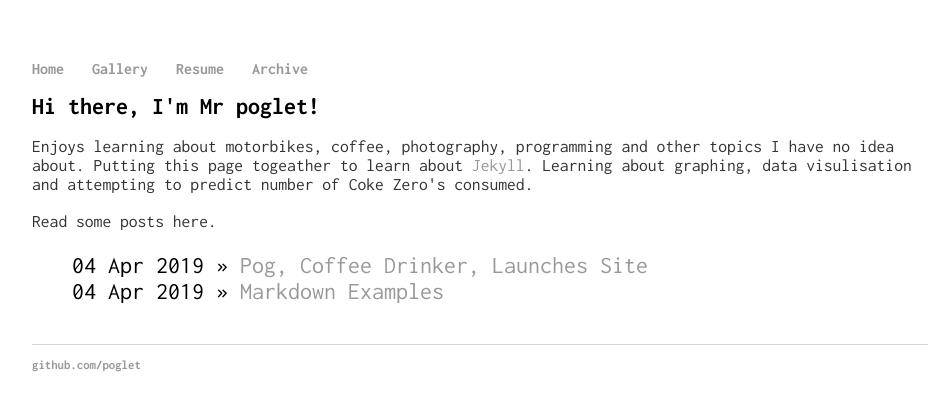
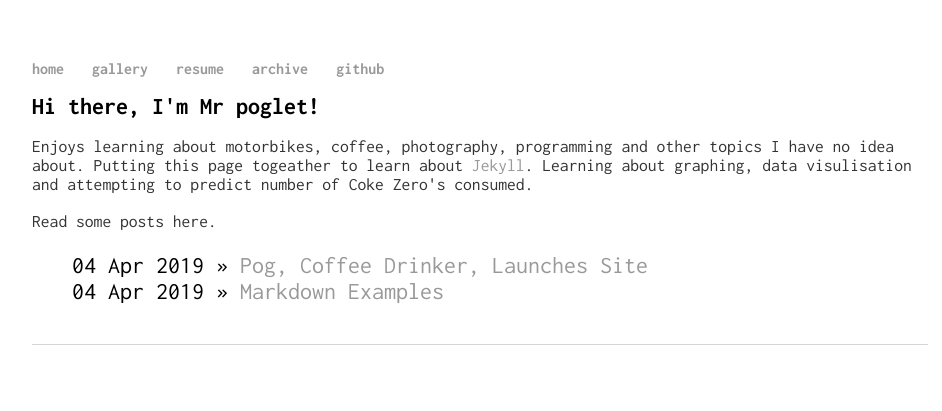
Before and after one commit to poglet/poglet.github.io, a Jekyll site: the page built from index.html, in a window 1280 px wide. Shown: the top 411 px of the page, without its empty margins (160-1102 px from the left). Built offline with Jekyll 4.4.1, drawn with Linux system fonts in a browser that asks for light colours; some of the changed lines change nothing that is shown.

Commit message:
Update default.html

```diff
--- a/_layouts/default.html
+++ b/_layouts/default.html
@@ -9,10 +9,11 @@
   <body>
     <nav>
       <ul>
-        <li><a href="/">Home</a></li>
-        <li><a href="/gallery">Gallery</a></li>
-        <li><a href="/cv">Resume</a></li>
-        <li><a href="/blog">Archive</a></li>
+        <li><a href="/">home</a></li>
+        <li><a href="/gallery">gallery</a></li>
+        <li><a href="/cv">resume</a></li>
+        <li><a href="/blog">archive</a></li>
+        <li><a href="https://github.com/poglet/">github</a></li>
       </ul>
     </nav>
     <div class="container">
@@ -20,9 +21,6 @@
     </div>
     <!-- /.container -->
     <footer>
-      <ul>
-        <li><a href="https://github.com/poglet/">github.com/poglet</a></li>
-      </ul>
     </footer>
   </body>
 </html>
```
